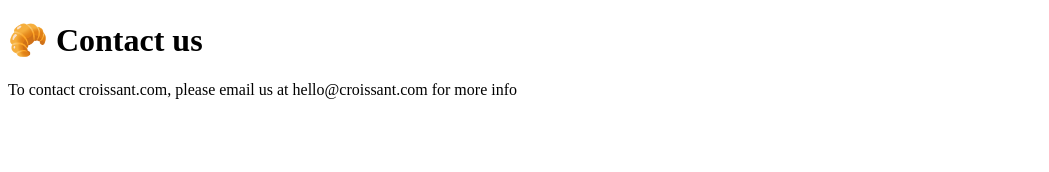
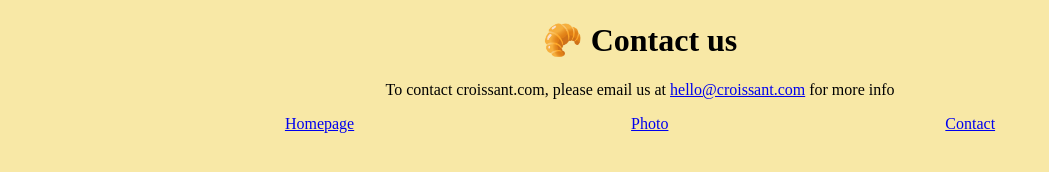
Before and after one commit to dfernando8/croissant, a plain HTML site: page contact.html in a window 1280 px wide. Shown: the whole page, without its empty margins (0-1049 px from the left). Drawn offline with Linux system fonts and the light colour scheme.

Commit message:
Added links to pages and applied styling

```diff
--- a/contact.html
+++ b/contact.html
@@ -3,13 +3,19 @@
   <head>
     <meta charset="UTF-8" />
     <meta name="viewport" content="width=device-width, initial-scale=1.0" />
+    <link rel="stylesheet" href="/src/styles.css" />
     <title>Contact us</title>
   </head>
   <body>
     <h1>🥐 Contact us</h1>
     <p>
-      To contact croissant.com, please email us at hello@croissant.com for more
-      info
+      To contact croissant.com, please email us at
+      <a href="mailto:hello@croissant.com">hello@croissant.com</a> for more info
     </p>
+    <div class="navigation-links">
+      <a href="/">Homepage</a>
+      <a href="/photo.html">Photo</a>
+      <a href="/contact.html">Contact</a>
+    </div>
   </body>
 </html>
--- a/src/styles.css
+++ b/src/styles.css
@@ -0,0 +1,15 @@
+body {
+  background-color: #f8e8a6;
+  text-align: center;
+}
+
+.navigation-links {
+  display: flex;
+  justify-content: space-evenly;
+}
+
+img {
+  max-width: 100%;
+  border-radius: 10px;
+  margin: 30px auto;
+}
```
Also changed, not shown: index.html (+6 -0 lines), photo.html (+6 -0 lines).
